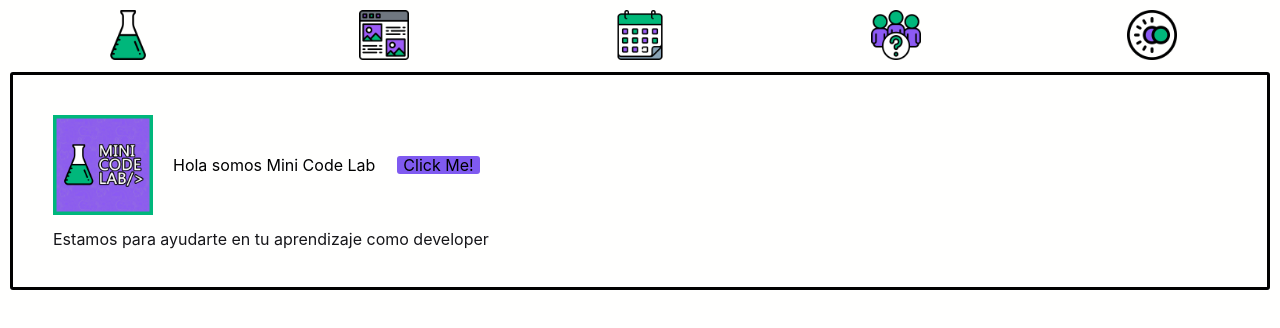
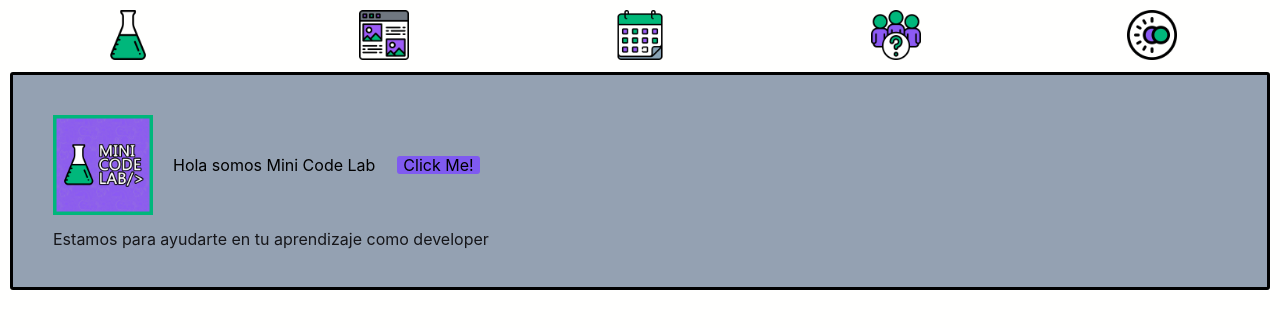
Before and after one commit to MiniCodeLab/minicodelab, a Next.js app: page / in a window 1280 px wide. Shown: the top 328 px of the page. Built offline with nearby package versions, Linux system fonts and the light colour scheme.

Commit message:
FEAT card-bg

```diff
--- a/styles/globals.css
+++ b/styles/globals.css
@@ -113,6 +113,7 @@ input {
 body,
 body[data-theme="light"] {
   --color-bg: #fffffe;
+  --color-card-bg: #94a1b2;
   --color-title: #010101;
   --color-paragraph: #16161a;
   --color-stroke: #010101;
@@ -123,6 +124,7 @@ body[data-theme="light"] {
 
 body[data-theme="dark"] {
   --color-bg: #16161a;
+  --color-card-bg: #242629;
   --color-title: #fffffe;
   --color-paragraph: #94a1b2;
   --color-stroke: #010101;
--- a/styles/uiComponents/Card.jsx
+++ b/styles/uiComponents/Card.jsx
@@ -1,6 +1,7 @@
 import styled from "@emotion/styled";
 
 export const Card = styled.div`
+background-color: var(--color-card-bg);
   border: 3px solid var(--color-stroke);
   padding: 2.5rem;
   border-radius: 3px;
```
